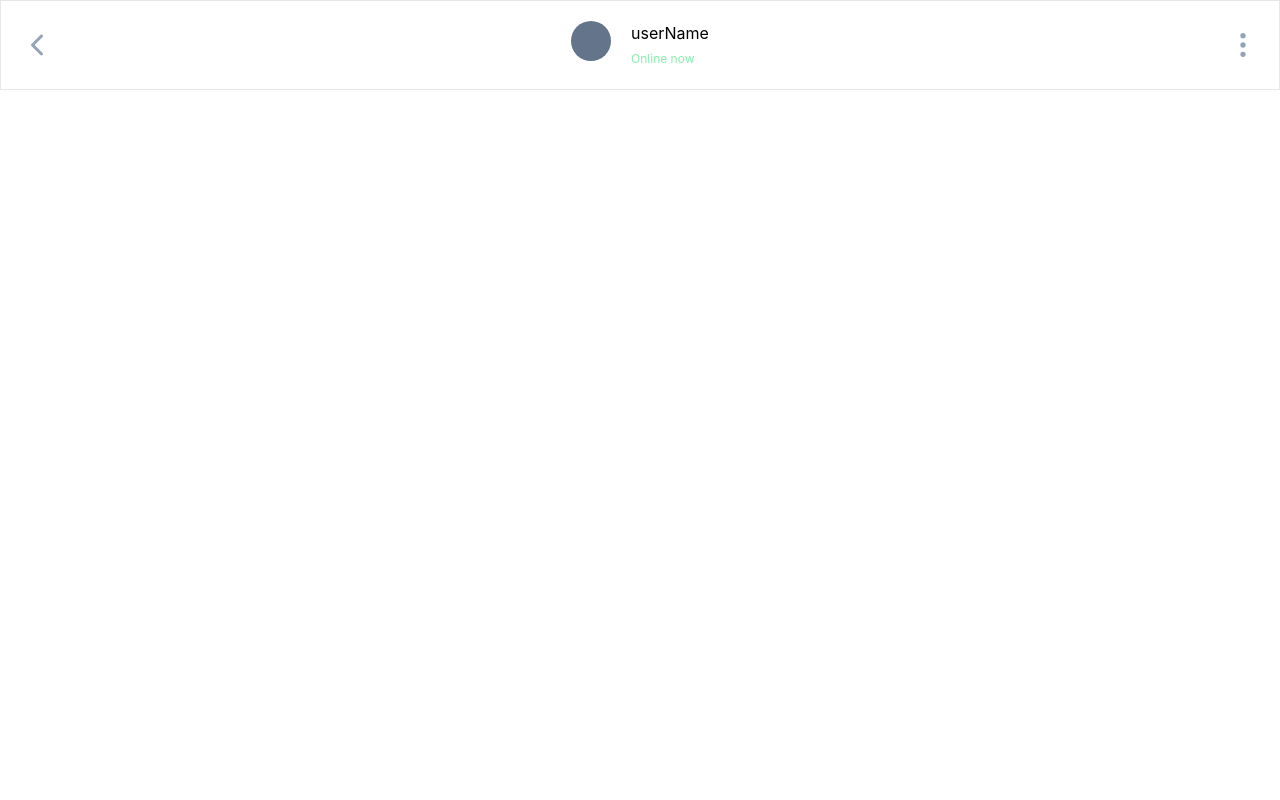
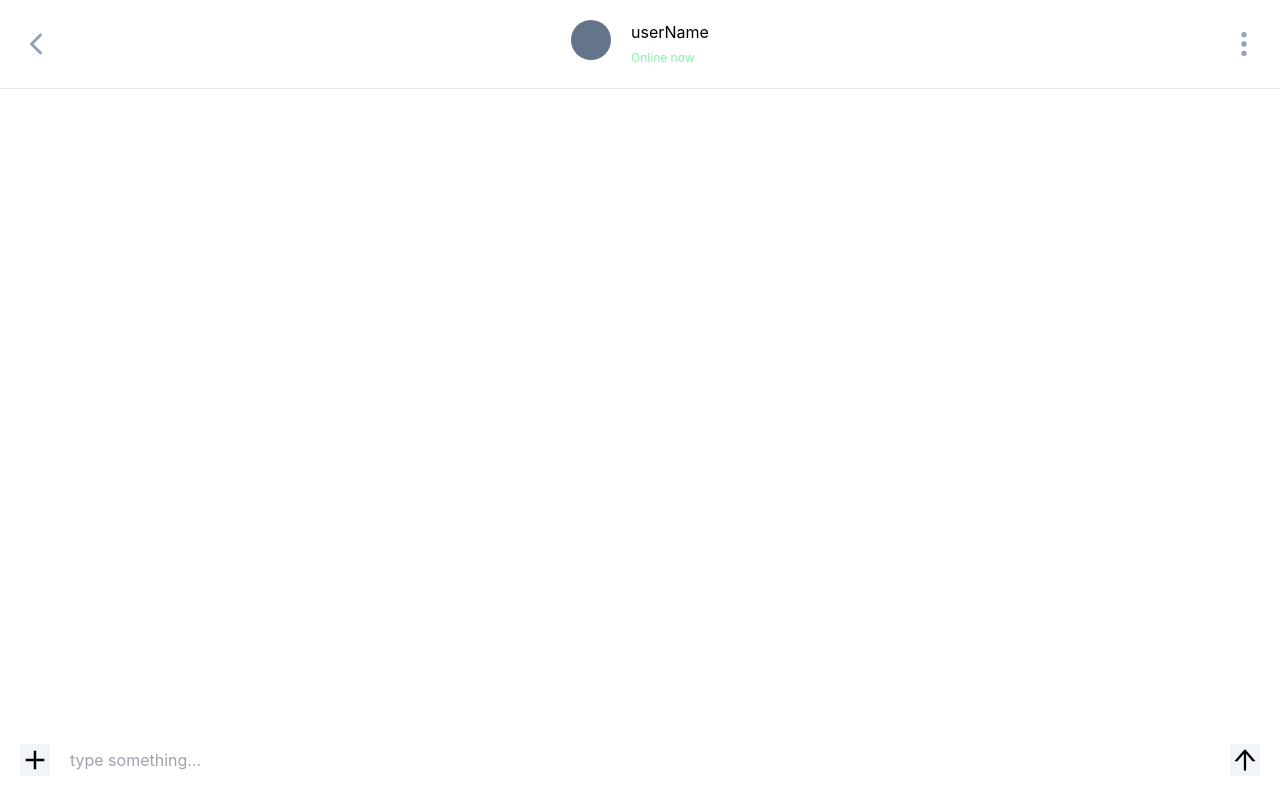
Before and after one commit to Lei-Hsu/chat-room, a Next.js app: page /message-room/1 in a window 1280 px wide. Built offline with nearby package versions, Linux system fonts and the light colour scheme.

Commit message:
feat : add message room bottom

```diff
--- /dev/null
+++ b/src/components/messageRoom/MessageBotton.tsx
@@ -0,0 +1,15 @@
+import React from 'react';
+import { AiOutlineArrowUp } from 'react-icons/ai';
+import { IoMdAdd } from 'react-icons/io';
+
+const MessageBottom = () => {
+  return (
+    <div className="absolute bottom-0 left-0 flex h-20 w-full items-center justify-center p-5">
+      <IoMdAdd className=" mr-5 h-8 w-8 cursor-pointer bg-slate-100" />
+      <input type="text" placeholder="type something..." className="h-10 w-full outline-none" />
+      <AiOutlineArrowUp className=" h-8 w-8 cursor-pointer bg-slate-100" />
+    </div>
+  );
+};
+
+export default MessageBottom;
--- a/src/components/messageRoom/MessageHeader.tsx
+++ b/src/components/messageRoom/MessageHeader.tsx
@@ -15,7 +15,7 @@ const MessageHeader = ({ imagePath, isOnline, userName }: MessageHeaderProps) =>
   const onlineText = isOnline ? 'Online now' : 'Offline';
 
   return (
-    <div className="relative flex items-center justify-center border border-b-gray-200 p-5">
+    <div className="relative flex items-center justify-center border-b border-b-gray-200 p-5">
       <IoIosArrowBack className="absolute left-5 h-8 w-8 cursor-pointer text-slate-400" />
       <div className="flex">
         {/* <Image height={40} width={40} src="" /> */}
--- a/src/pages/message-room/[id].tsx
+++ b/src/pages/message-room/[id].tsx
@@ -1,11 +1,13 @@
 import React from 'react';
 
+import MessageBottom from '@Components/messageRoom/MessageBotton';
 import MessageHeader from '@Components/messageRoom/MessageHeader';
 
 const MessageRoom = () => {
   return (
-    <div>
+    <div className="relative h-screen">
       <MessageHeader isOnline={true} userName={'userName'} />
+      <MessageBottom />
     </div>
   );
 };
```
